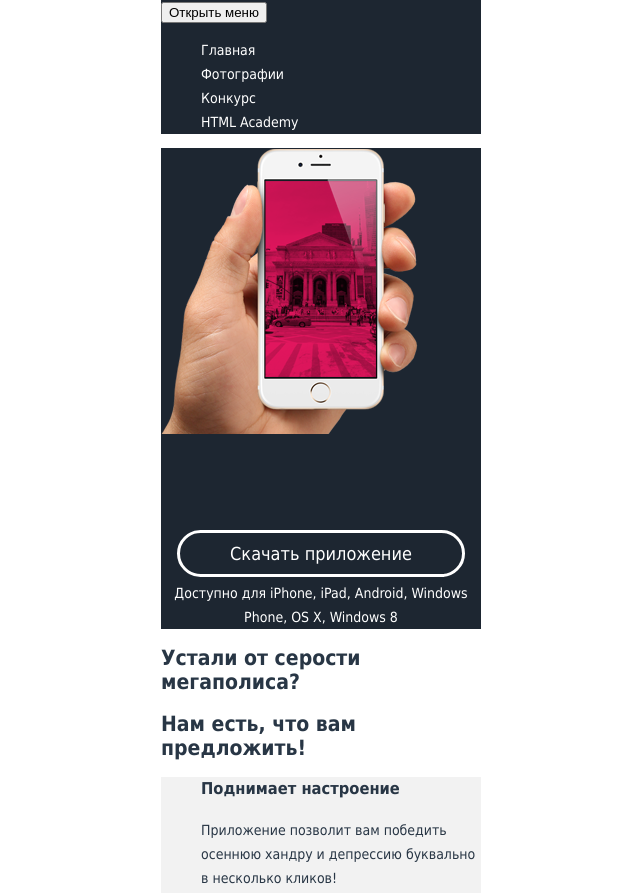
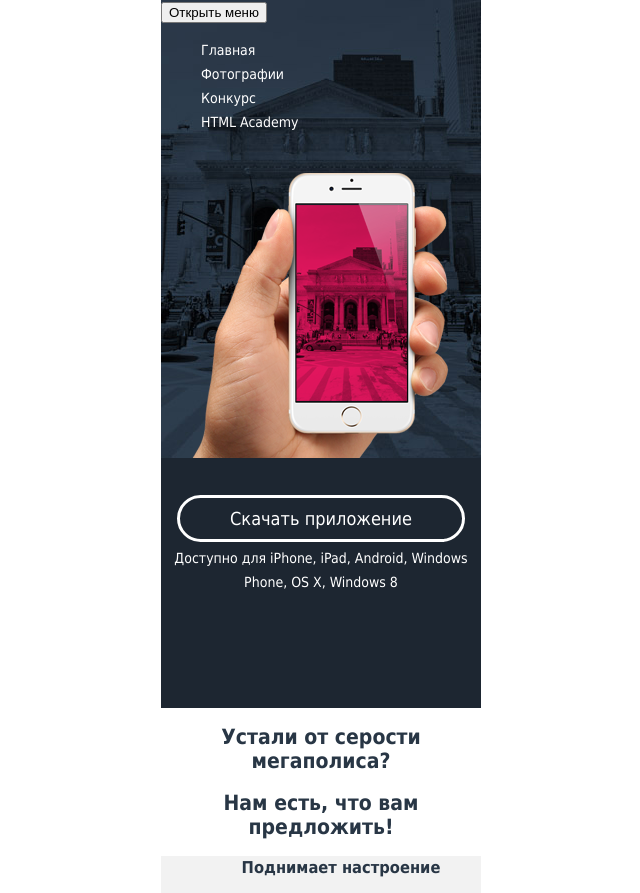
Before and after one commit to JuliaTsapova/pink, a website: page source/index.html in a window 1280 px wide. Shown: the top 893 px of the page, without its empty margins (319-959 px from the left). Drawn offline with nearby package versions, Linux system fonts and the light colour scheme; files that its build step writes are made by us from their sources.

Commit message:
3.1 завершение задания

```diff
--- a/source/index.html
+++ b/source/index.html
@@ -13,6 +13,7 @@
       <div class="main-nav__logo">
         <span class="visually-hidden">Логотип Pink</span>
       </div>
+      <div class="main-nav__wrapper">
         <button class="main-nav__toggle" type="button">Открыть меню</button>
         <ul class="main-nav__list site-list">
           <li class="main-nav__item">
@@ -28,12 +29,13 @@
             <a class="main-nav__link" href="#">HTML Academy</a>
           </li>
         </ul>
+      </div>
+      <div class="main-nav__picture"></div>
     </nav>
   </header>
   <main class="page-main">
     <section class="download">
       <h1 class="visually-hidden">Пинк – приложение для реадктирования фотографий для телефона</h1>
-      <div class="download__main-picture"></div>
       <div class="download__block">
         <a class="download__link" href="#">Скачать приложение</a>
         <ul class="download__list">
@@ -139,11 +141,11 @@
     </section>
     <section class="contacts">
       <p class="contacts__text">Остались вопросы? Свяжитесь с нами!</p>
-      <b class="contacts__caption">Звоните</b>
+      <p class="contacts__caption">Звоните</p>
       <a class="contacts__contacts" href="tel:+78125556666">+7(812)555-66-66</a>
-      <b class="contacts__caption">Пишите</b>
+      <p class="contacts__caption">Пишите</p>
       <a class="contacts__contacts" href="mailto:mail@htmlacademy.ru">mail@htmlacademy.ru</a>
-      <b class="contacts__caption">Приезжайте в гости:</b>
+      <p class="contacts__caption">Приезжайте в гости:</p>
       <a class="contacts__contacts" href="#">ул. Большая Конюшная, 19/8</a>
     </section>
   </main>
--- a/source/less/blocks/contacts.less
+++ b/source/less/blocks/contacts.less
@@ -1,4 +1,5 @@
 .contacts {
+  text-align: center;
   background: url("../img/bg-map-mobile@1x.png") no-repeat;
 }
 
--- a/source/less/blocks/download.less
+++ b/source/less/blocks/download.less
@@ -1,18 +1,9 @@
 .download {
-  background-color: #1d2631;
   color: #ffffff;
   text-align: center;
-}
-
-.download__main-picture {
-  min-height: 395px;
-  background: url("../img/bg-back-mobile@1x.jpg") no-repeat;
-  background: url("../img/iphone-hand-mobile@1x.png") no-repeat;
-}
-
-.download__block {
-  margin: 0 auto;
-
+  background-color: #1d2631;
+  min-height: 250px;
+  padding-top: 50px;
 }
 
 .download__link {
@@ -23,6 +14,7 @@
   padding: 10px 50px;
   border-radius: 40px;
 }
+
 .download__item {
   list-style: none;
 }
--- a/source/less/blocks/features.less
+++ b/source/less/blocks/features.less
@@ -1,5 +1,6 @@
 .features {
   color: #283645;
+  text-align: center;
 }
 
 .features__wrapper {
--- a/source/less/blocks/page-header.less
+++ b/source/less/blocks/page-header.less
@@ -1,5 +1,14 @@
-.page-header {
-  background-color: #1d2631;
+
+.main-nav {
+  width: 320px;
+  min-height: 395px;
+  background: url("../img/bg-back-mobile@1x.jpg") no-repeat;
+}
+
+.main-nav__picture {
+  min-height: 310px;
+  background: url("../img/iphone-hand-mobile@1x.png") no-repeat;
+  background-position: bottom;
 }
 
 .main-nav__logo {
```
Lines whose indentation alone changed are shown as unchanged.
